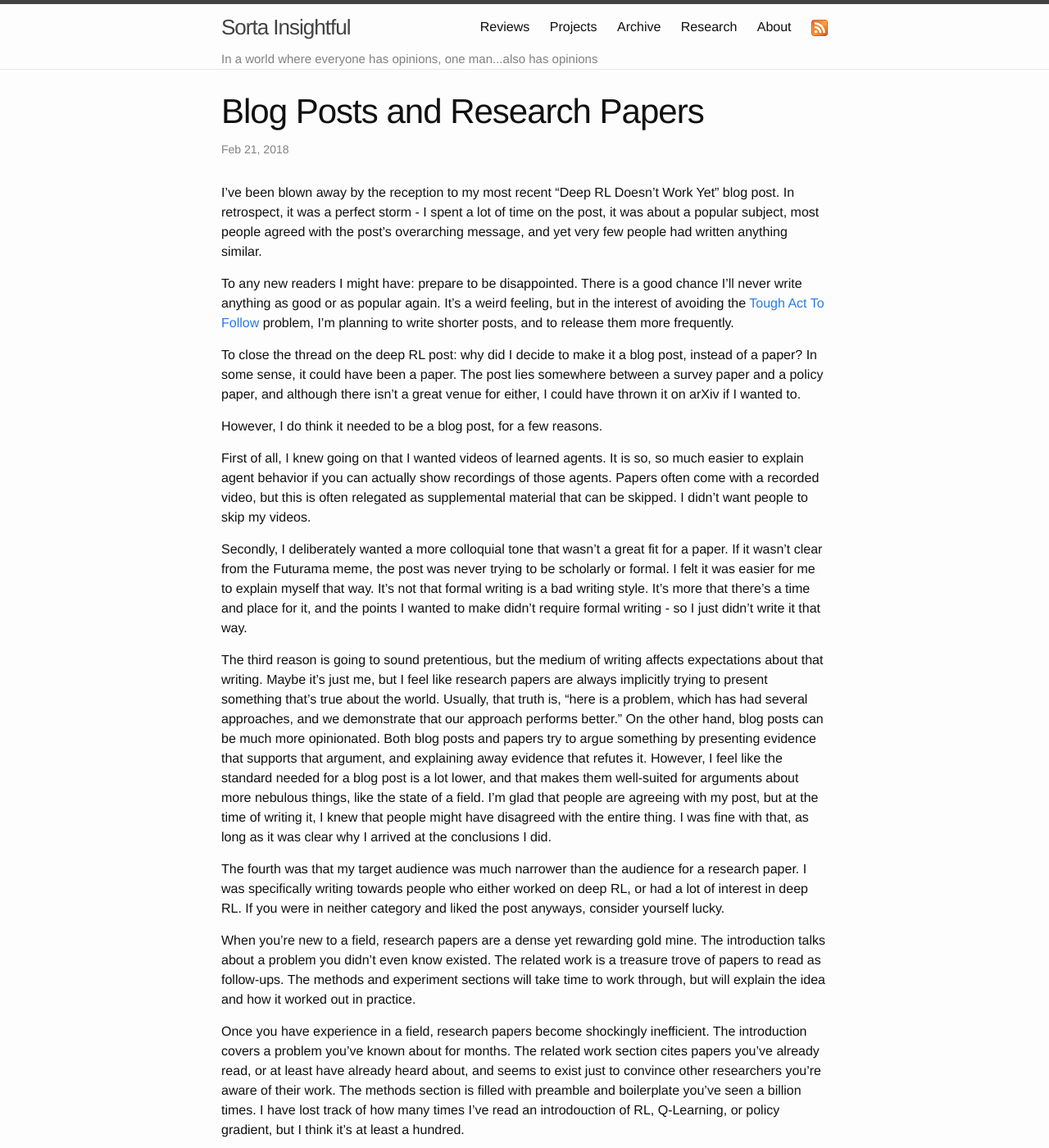
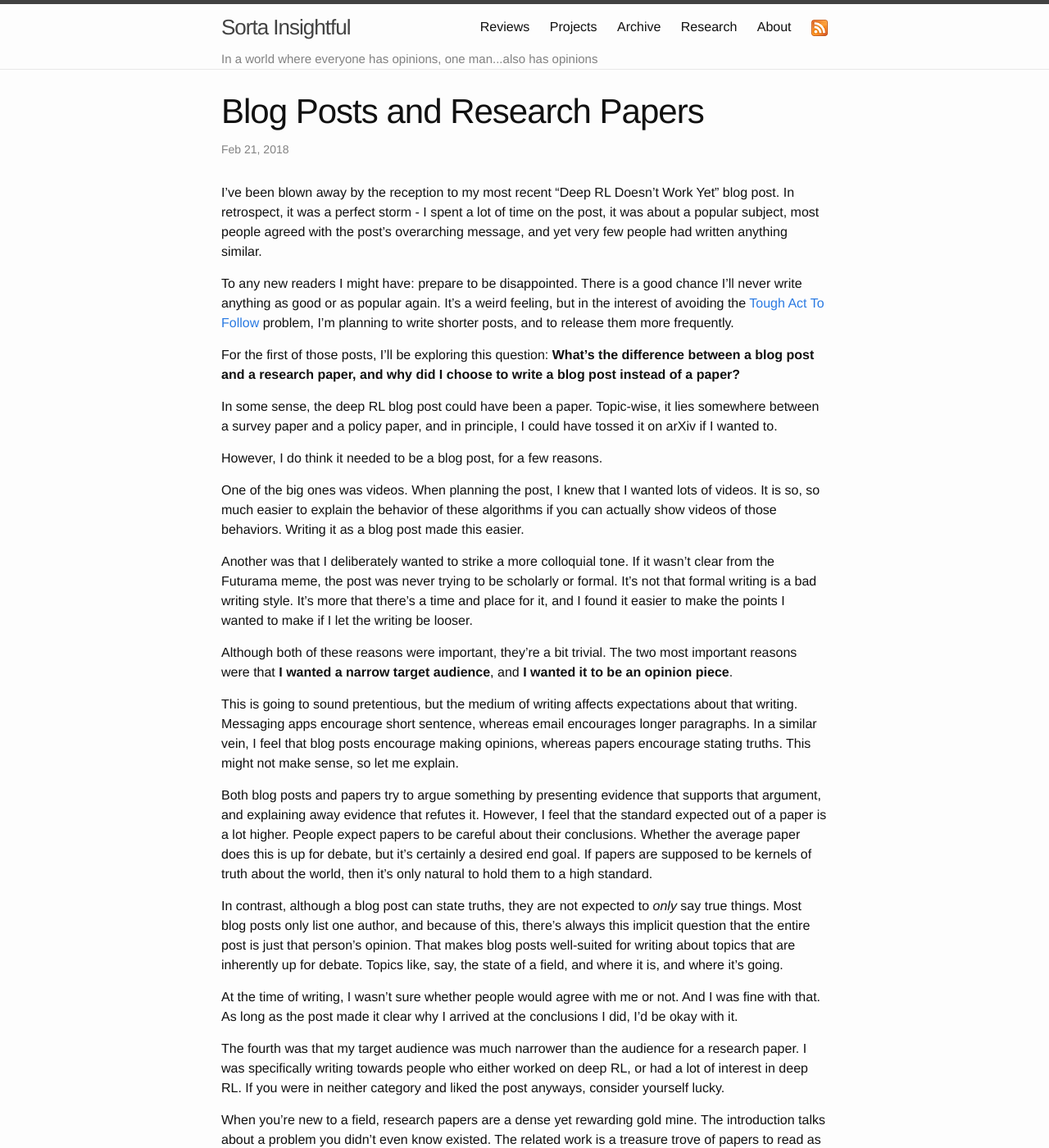
Before and after one commit to alexirpan/alexirpan.github.io, a Jekyll site: the page built from _posts/2018-02-21-blog-paper.markdown, in a window 1280 px wide and 1400 px high. Shown: the whole window at 82% size. Built offline with Jekyll 4.4.1, drawn with Linux system fonts in a browser that asks for light colours; nearby versions of some CDN libraries.

Commit message:
Saving for now

```diff
--- a/_posts/2018-02-21-blog-paper.markdown
+++ b/_posts/2018-02-21-blog-paper.markdown
@@ -16,39 +16,57 @@ feeling, but in the interest of avoiding the [Tough Act To Follow](http://tvtrop
 problem, I'm planning to write shorter posts, and to release them more
 frequently.
 
-To close the thread on the deep RL post: why did I decide to make it a blog
-post, instead of a paper? In some sense, it could have been a paper. The post
-lies somewhere between a survey paper and a policy paper, and although there isn't
-a great venue for either, I could have thrown it on arXiv if I wanted to.
+For the first of those posts, I'll be exploring this question: **What's the
+difference between a blog post and a research paper, and why did I choose to
+write a blog post instead of a paper?**
+
+In some sense, the deep RL blog post could have been a paper. Topic-wise, it
+lies somewhere between a survey paper and a policy paper, and in principle,
+I could have tossed it on arXiv if I wanted to.
 
 However, I do think it needed to be a blog post, for a few reasons.
 
-First of all, I knew going on that I wanted videos of learned agents. It is
-so, so much easier to explain agent behavior if you can actually show recordings
-of those agents. Papers often come with a recorded video, but this is often
-relegated as supplemental material that can be skipped. I didn't want people to
-skip my videos.
+One of the big ones was videos.
+When planning the post, I knew that I wanted lots of videos.
+It is so, so much easier to explain the behavior of these algorithms
+if you can actually show videos of those behaviors. Writing it as a blog
+post made this easier.
 
-Secondly, I deliberately wanted a more colloquial tone that wasn't a great fit
-for a paper. If it wasn't clear from the Futurama meme, the post was never
-trying to be scholarly or formal. I felt it was easier for me to explain myself
-that way. It's not that formal writing is a bad writing style. It's more that
-there's a time and place for it, and the points I wanted to make didn't
-require formal writing - so I just didn't write it that way.
+Another was that I deliberately wanted to strike a more colloquial tone. If
+it wasn't clear from the Futurama meme, the post was never trying to be
+scholarly or formal. It's not that formal writing is a bad writing style.
+It's more that there's a time and place for it, and I found it easier to make
+the points I wanted to make if I let the writing be looser.
 
-The third reason is going to sound pretentious, but the medium of writing
-affects expectations about that writing. Maybe it's just me, but I feel like
-research papers are always implicitly trying to present something that's true
-about the world. Usually, that truth is, "here is a problem, which has had
-several approaches, and we demonstrate that our approach performs better."
-On the other hand, blog posts can be much more opinionated. Both blog posts
+Although both of these reasons were important, they're a bit trivial. The
+two most important reasons were that **I wanted a narrow target audience**, and
+**I wanted it to be an opinion piece**.
+
+This is going to sound pretentious, but the medium of writing
+affects expectations about that writing. Messaging apps encourage short
+sentence, whereas email encourages longer paragraphs. In a similar vein, I feel
+that blog posts encourage making opinions, whereas papers encourage stating
+truths. This might not make sense, so let me explain.
+
+Both blog posts
 and papers try to argue something by presenting evidence that supports
 that argument, and explaining away evidence that refutes it. However, I feel
-like the standard needed for a blog post is a lot lower, and that makes them
-well-suited for arguments about more nebulous things, like the state of a field.
-I'm glad that people are agreeing with my post, but at the time of writing it,
-I knew that people might have disagreed with the entire thing. I was fine with
-that, as long as it was clear why I arrived at the conclusions I did.
+that the standard expected out of a paper is a lot higher. People expect papers
+to be careful about their conclusions. Whether the average paper does this is
+up for debate, but it's certainly a desired end goal. If papers are supposed
+to be kernels of truth about the world, then it's only natural to hold them
+to a high standard.
+
+In contrast, although a blog post can state truths, they are not expected
+to *only* say true things. Most blog posts only list one author, and because of
+this, there's always this implicit question that the entire post is just that
+person's opinion. That makes blog posts well-suited for writing about topics
+that are inherently up for debate. Topics like, say, the state of a field, and
+where it is, and where it's going.
+
+At the time of writing, I wasn't sure whether people would agree with me or not.
+And I was fine with that. As long as the post made it clear why I arrived at
+the conclusions I did, I'd be okay with it.
 
 The fourth was that my target audience was much narrower than the audience for
 a research paper. I was specifically writing towards people who either worked
```
